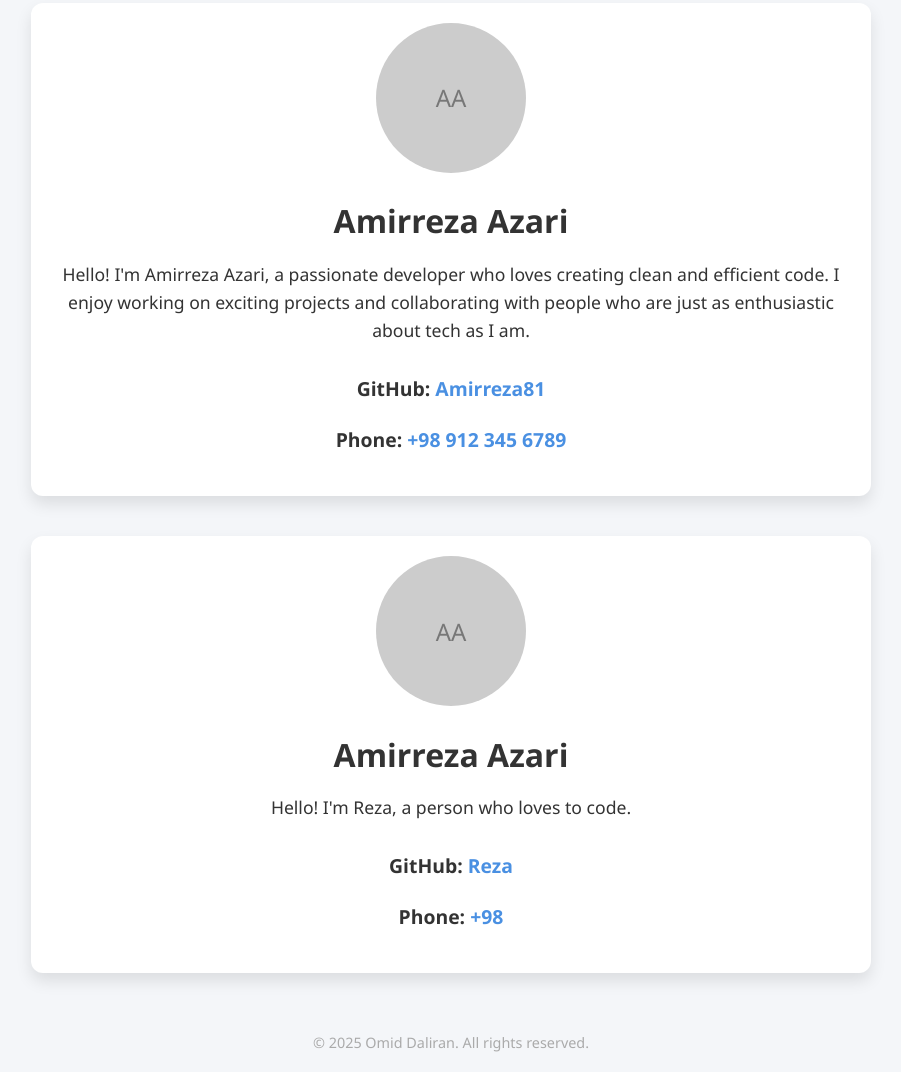
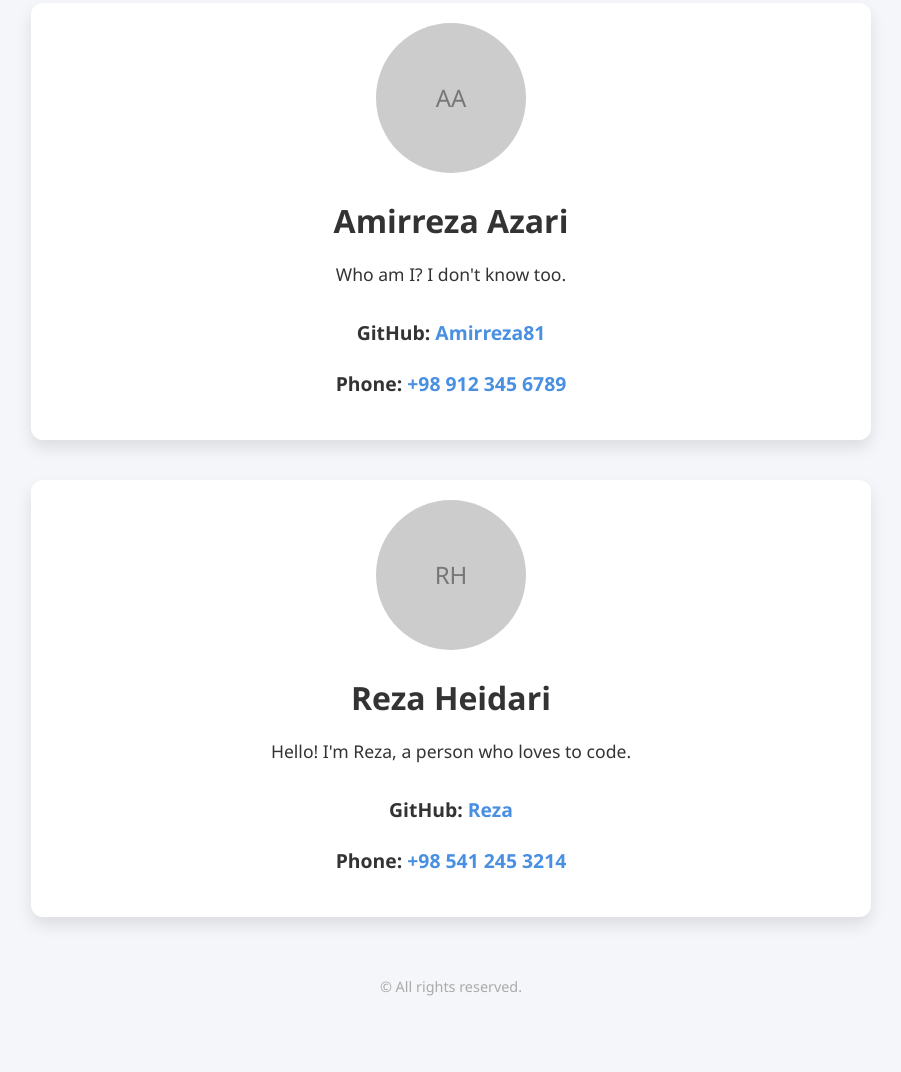
Before and after one commit to Amirreza81/Software-Engineering-Lab-Exp1, a plain HTML site: page about_us.html in a window 1280 px wide. Shown: the part 716-1788 px from the top of the page, without its empty margins (189-1090 px from the left). After the commit the page ends 1732 px from the top, so only its background shows below. Drawn offline with Linux system fonts and the light colour scheme.

Commit message:
Edit description of about us page

```diff
--- a/about_us.html
+++ b/about_us.html
@@ -3,7 +3,7 @@
 <head>
   <meta charset="UTF-8" />
   <meta name="viewport" content="width=device-width, initial-scale=1.0" />
-  <title>About Omid Daliran</title>
+  <title>About Our Team</title>
   <style>
     body {
       font-family: 'Segoe UI', Tahoma, Geneva, Verdana, sans-serif;
@@ -106,7 +106,7 @@
 
     <h2>Amirreza Azari</h2>
 
-    <p>Hello! I'm Amirreza Azari, a passionate developer who loves creating clean and efficient code. I enjoy working on exciting projects and collaborating with people who are just as enthusiastic about tech as I am.</p>
+    <p>Who am I? I don't know too.</p>
 
     <div class="contact-info">
       <p><strong>GitHub:</strong> <a href="https://github.com/Amirreza81" target="_blank">Amirreza81</a></p>
@@ -115,20 +115,20 @@
   </div>
 
   <div class="container">
-    <div class="profile-img">AA</div>
+    <div class="profile-img">RH</div>
 
-    <h2>Amirreza Azari</h2>
+    <h2>Reza Heidari</h2>
 
     <p>Hello! I'm Reza, a  person who loves to code.</p>
 
     <div class="contact-info">
       <p><strong>GitHub:</strong> <a href="https://github.com/reza-heidari-ce" target="_blank">Reza</a></p>
-      <p><strong>Phone:</strong> <a href="tel:+98">+98 </a></p>
+      <p><strong>Phone:</strong> <a href="tel:+98">+98 541 245 3214</a></p>
     </div>
   </div>
 
   <footer>
-    &copy; 2025 Omid Daliran. All rights reserved.
+    &copy; All rights reserved.
   </footer>
 </body>
 </html>
```
